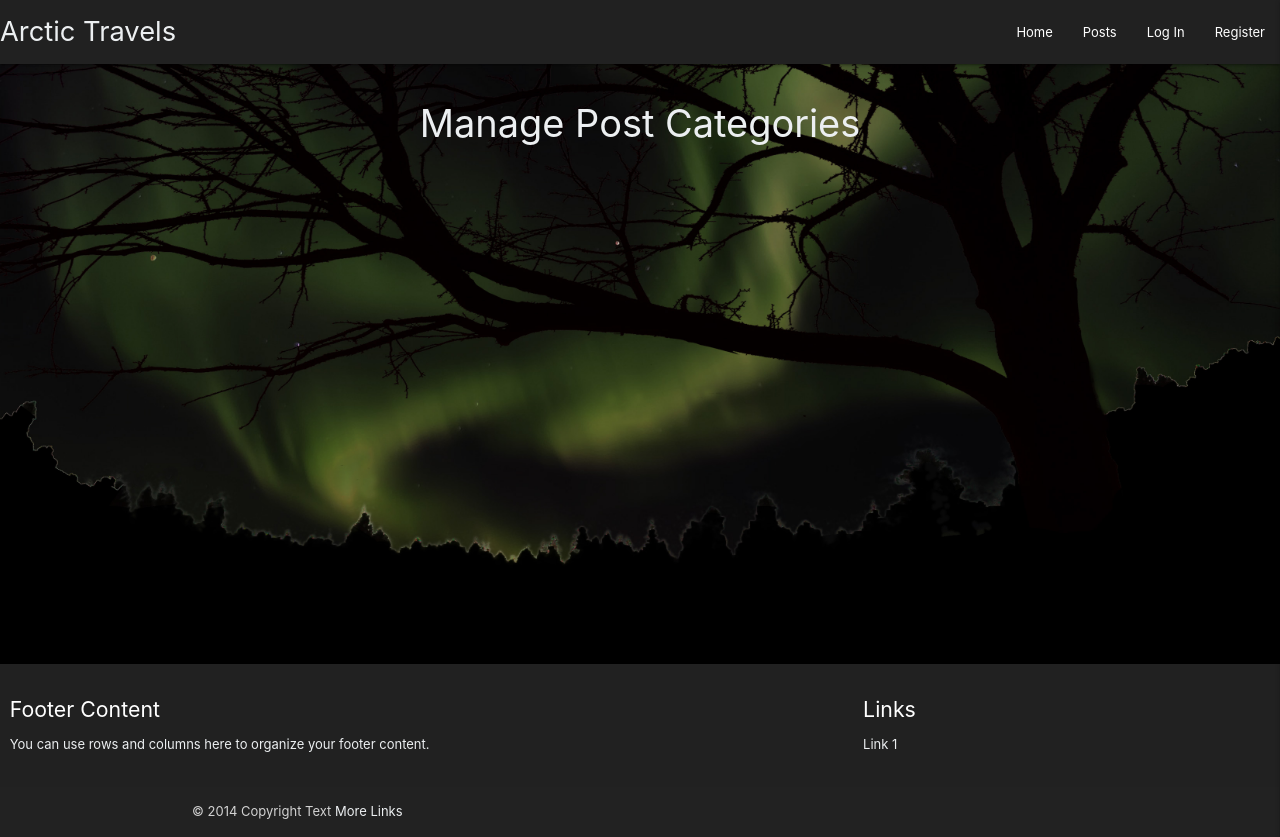
After one commit to JakubKocerha/Travel-Post-MS3, a Flask app: page /categories in a window 1280 px wide. The commit adds this page. Run offline with Flask 2, Linux system fonts and the light colour scheme; data that the repository does not hold is empty; some libraries are stand-ins or nearby versions.

Commit message:
Add Mangage Post Categories template

```diff
--- a/app.py
+++ b/app.py
@@ -166,6 +166,13 @@ def delete_post(post_id):
     return redirect(url_for("get_posts"))
 
 
+@app.route("/categories")
+def get_categories():
+    categories = list(mongo.db.categories.find().sort("category_name", 1))
+    return render_template("categories.html", categories=categories)
+
+
+
 if __name__ == "__main__":
     app.run(host=os.environ.get("IP"),
             port=int(os.environ.get("PORT")),
--- a/static/css/style.css
+++ b/static/css/style.css
@@ -112,7 +112,7 @@ img.responsive-img {
 
 /* edit post form */
 .max-width {
-    width: 190px;
+    width: 200px;
     padding: 0 auto;
     margin-top: 10px;
 }
--- a/templates/base.html
+++ b/templates/base.html
@@ -29,7 +29,9 @@
                 {% if session.user %} <!-- Jinja templating for session variables for logged in users from CI tutorials-->
                     <li><a href="{{ url_for('profile', username=session['user']) }}">Profile</a></li>
                     <li><a href="{{ url_for('add_post') }}">Add Post</a></li>
-                    <li><a href="">Manage Categories</a></li>
+                    {% if session.user|lower == "admin"|lower %}
+                    <li><a href="{{ url_for('get_categories') }}">Manage Categories</a></li>
+                    {% endif %}
                     <li><a href="{{ url_for('logout') }}">Log Out</a></li>
                 {% else %} <!-- Jinja templating for session variables for logged in users from CI tutorials-->
                     <li><a href="{{ url_for('login') }}">Log In</a></li>
@@ -47,7 +49,9 @@
             {% if session.user %}<!-- Jinja templating for session variables for logged in users from CI tutorials-->
                 <li><a href="{{ url_for('profile', username=session['user']) }}">Profile</a></li>
                 <li><a href="{{ url_for('add_post') }}">Add Post</a></li>
-                <li><a href="">Manage Categories</a></li>
+                {% if session.user|lower == "admin"|lower %}
+                <li><a href="{{ url_for('get_categories') }}">Manage Categories</a></li>
+                {% endif %}
                 <li><a href="{{ url_for('logout') }}">Log Out</a></li>
             {% else %} <!-- Jinja templating for session variables for logged in users from CI tutorials-->
                 <li><a href="{{ url_for('login') }}">Log In</a></li>
--- /dev/null
+++ b/templates/categories.html
@@ -0,0 +1,28 @@
+{% extends "base.html" %}
+{% block content %}
+
+    <h3 class="center-align blue-grey-text text-lighten-5">Manage Post Categories</h3>
+
+    <div class="row container">
+        {% for category in categories %}
+            <div class="col s12 m6">
+                <div class="card center-align blue-grey lighten-5 grey-text text-darken-4">
+                    <div class="card-content">
+                        <span class="card-title">{{ category.category_name }}</span>
+                    </div>
+                    <div class="card-action">
+                        <a href="#"
+                        class="max-width waves-effect waves-light btn-large blue-grey-text text-lighten-5 grey darken-2 z-depth-3">
+                            Edit Category <i class="fas fa-paper-plane"></i>
+                        </a>
+                        <a href=""
+                            class="max-width cancel-btn waves-effect waves-light btn-large blue-grey-text text-lighten-5 z-depth-3">
+                            Cancel <i class="fas fa-times-circle"></i>
+                        </a>
+                    </div>
+                </div>
+            </div>
+        {% endfor %}
+    </div>
+
+{% endblock %}
```
